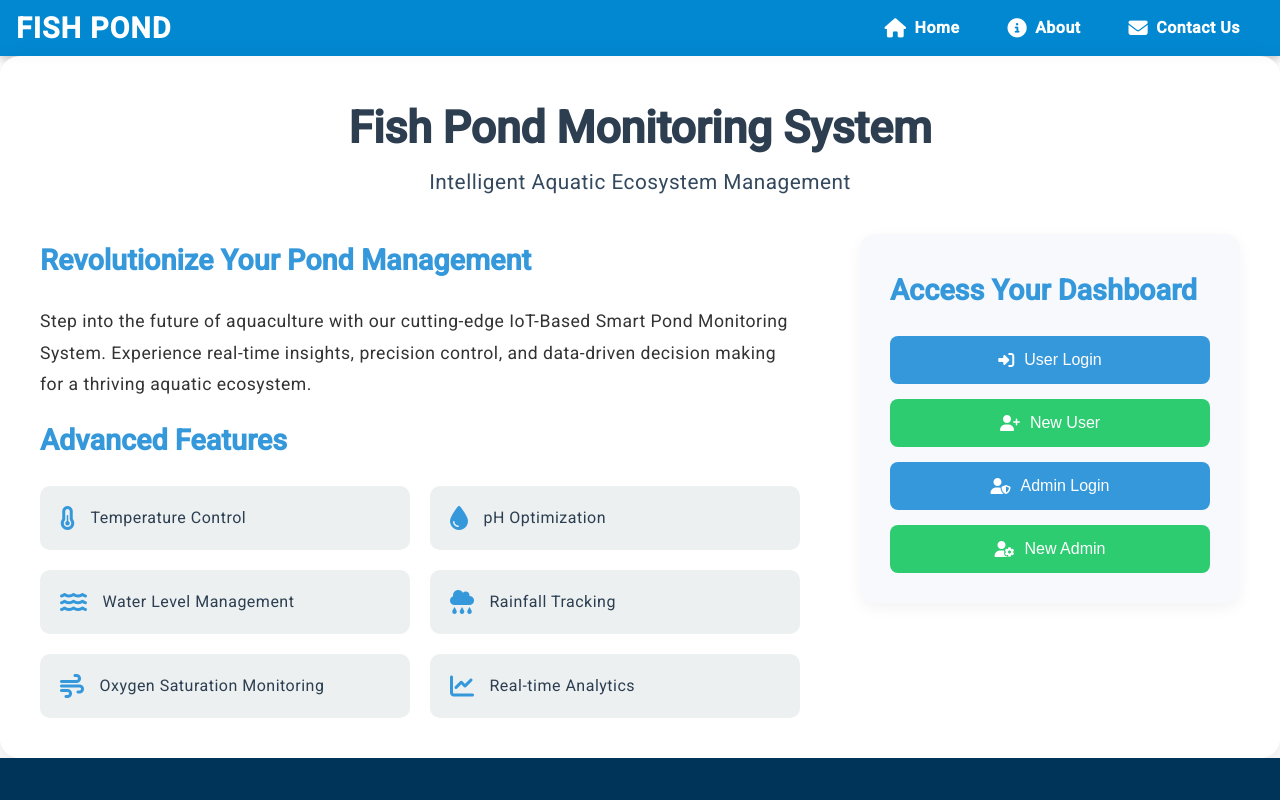
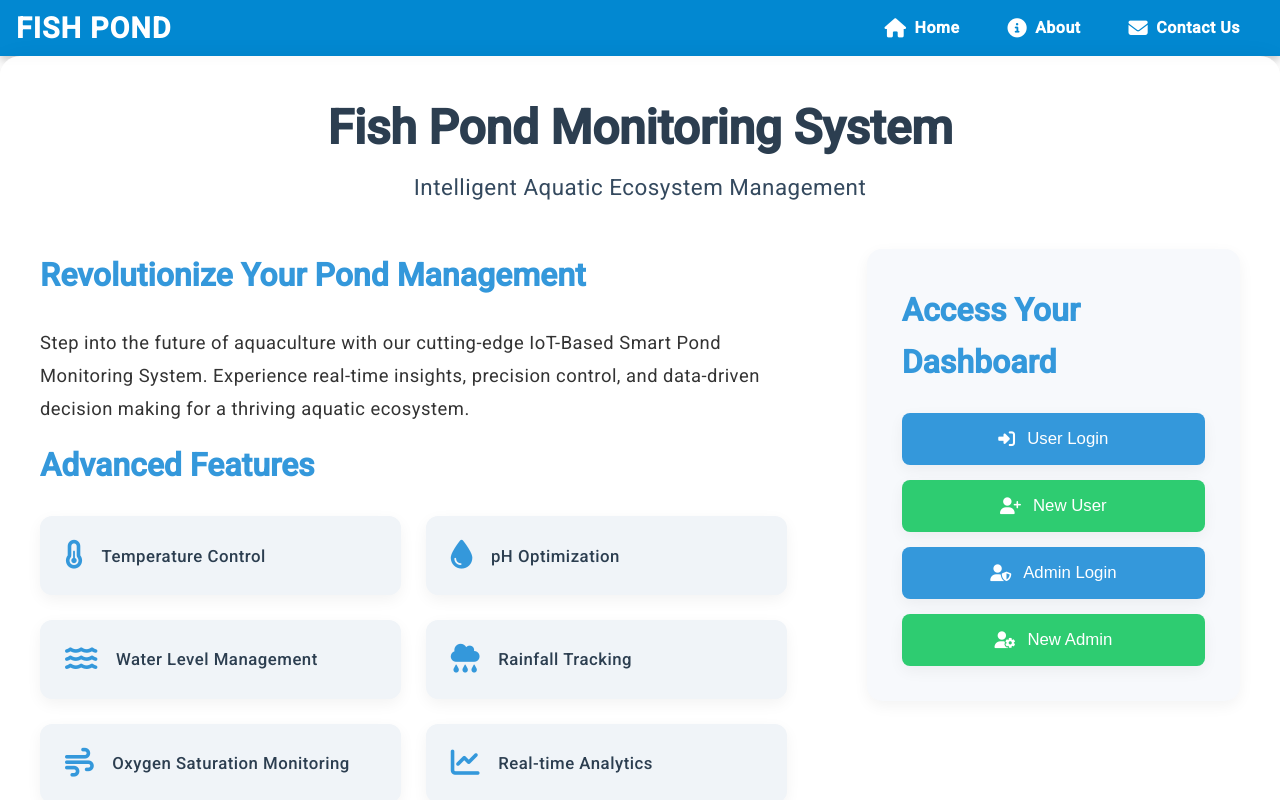
Before and after one commit to minnukota381/Fish-Pond-Monitoring-UI, an Angular app: page / in a window 1280 px wide. Shown: the top 800 px of the page. Built offline with nearby package versions, Linux system fonts and the light colour scheme.

Commit message:
"Updated home component CSS: adjusted font sizes, margins, and padding for various elements, and added box shadows to feature items and buttons."

```diff
--- a/src/app/home/home.component.css
+++ b/src/app/home/home.component.css
@@ -1,4 +1,4 @@
-@import url('https://fonts.googleapis.com/css2?family=Poppins:wght@300;400;600&display=swap');
+@import url('https://fonts.googleapis.com/css2?family=Poppins:wght@300;400;500;600&display=swap');
 
 body {
   font-family: 'Poppins', sans-serif;
@@ -22,25 +22,25 @@ body {
 
 header {
   text-align: center;
-  margin-bottom: 40px;
+  margin-bottom: 50px;
 }
 
 .title {
   color: #2c3e50;
-  font-size: 2.8em;
-  margin-bottom: 10px;
+  font-size: 3em;
+  margin-bottom: 15px;
   font-weight: 600;
 }
 
 .subtitle {
   color: #34495e;
-  font-size: 1.3em;
-  font-weight: 300;
+  font-size: 1.4em;
+  font-weight: 400;
 }
 
 .content-wrapper {
   display: flex;
-  gap: 60px;
+  gap: 80px;
 }
 
 .description-column {
@@ -53,52 +53,54 @@ header {
 
 h2 {
   color: #3498db;
-  font-size: 1.8em;
-  margin-bottom: 20px;
+  font-size: 2em;
+  margin-bottom: 25px;
   font-weight: 600;
 }
 
 .about p {
   line-height: 1.8;
   color: #333;
-  font-size: 1.1em;
+  font-size: 1.15em;
 }
 
 .feature-grid {
   display: grid;
   grid-template-columns: repeat(2, 1fr);
-  gap: 20px;
+  gap: 25px;
 }
 
 .feature-item {
-  background-color: #ecf0f1;
-  border-radius: 10px;
-  padding: 20px;
+  background-color: #f0f4f8;
+  border-radius: 12px;
+  padding: 25px;
   display: flex;
   align-items: center;
-  transition: all 0.3s ease;
+  transition: all 0.3s ease, transform 0.3s ease;
+  box-shadow: 0 5px 15px rgba(0, 0, 0, 0.05);
 }
 
 .feature-item:hover {
   transform: translateY(-5px);
-  box-shadow: 0 5px 15px rgba(0, 0, 0, 0.1);
+  box-shadow: 0 10px 20px rgba(0, 0, 0, 0.1);
 }
 
 .feature-item i {
-  font-size: 1.5em;
+  font-size: 1.8em;
   color: #3498db;
-  margin-right: 15px;
+  margin-right: 18px;
 }
 
 .feature-item span {
-  font-size: 1em;
+  font-size: 1.05em;
   color: #2c3e50;
+  font-weight: 500;
 }
 
 .access-panel {
   background-color: #f7f9fc;
   border-radius: 15px;
-  padding: 30px;
+  padding: 35px;
   box-shadow: 0 5px 15px rgba(0, 0, 0, 0.05);
 }
 
@@ -109,20 +111,21 @@ h2 {
 }
 
 .btn {
-  padding: 15px 20px;
+  padding: 16px 22px;
   border: none;
   border-radius: 8px;
   cursor: pointer;
-  font-size: 1em;
-  transition: all 0.3s ease;
+  font-size: 1.05em;
+  transition: all 0.3s ease, transform 0.3s ease;
   display: flex;
   align-items: center;
   justify-content: center;
   font-weight: 500;
+  box-shadow: 0 5px 15px rgba(0, 0, 0, 0.05);
 }
 
 .btn i {
-  margin-right: 10px;
+  margin-right: 12px;
 }
 
 .btn-primary {
@@ -136,13 +139,14 @@ h2 {
 }
 
 .btn:hover {
-  transform: translateY(-2px);
-  box-shadow: 0 5px 15px rgba(0, 0, 0, 0.1);
+  transform: translateY(-3px);
+  box-shadow: 0 10px 20px rgba(0, 0, 0, 0.1);
 }
 
 @media (max-width: 968px) {
   .content-wrapper {
     flex-direction: column;
+    gap: 60px;
   }
 
   .button-column {
@@ -160,14 +164,27 @@ h2 {
   }
 
   .title {
-    font-size: 2.2em;
+    font-size: 2.4em;
   }
 
   .subtitle {
-    font-size: 1.1em;
+    font-size: 1.2em;
   }
 
   h2 {
-    font-size: 1.5em;
+    font-size: 1.7em;
+  }
+
+  .feature-item {
+    padding: 20px;
+  }
+
+  .feature-item i {
+    font-size: 1.6em;
+    margin-right: 16px;
+  }
+
+  .feature-item span {
+    font-size: 1em;
   }
 }
```
